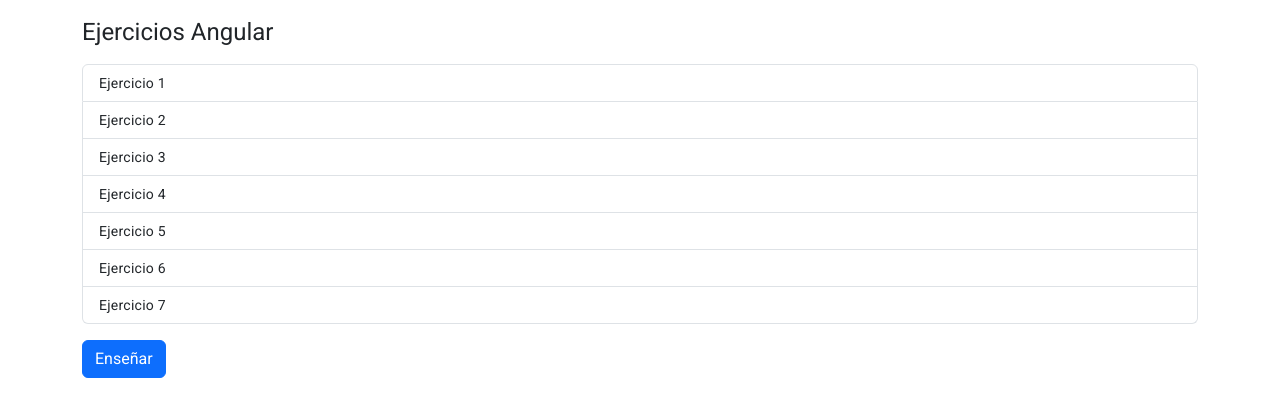
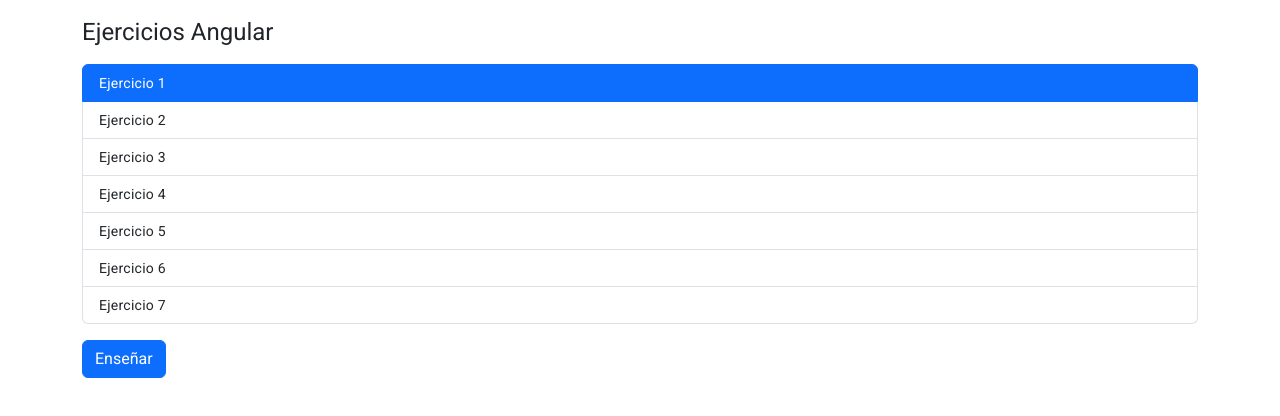
Before and after one commit to DannyBosonit/Ejercicios_Angular, an Angular app in the folder ejerciciosAngularApp/: page /exercises/exercise_1 in a window 1280 px wide. Shown: the top 416 px of the page. Built offline with nearby package versions, Linux system fonts and the light colour scheme.

Commit message:
update layout page component

```diff
--- a/ejerciciosAngularApp/src/app/exercises/exercises.module.ts
+++ b/ejerciciosAngularApp/src/app/exercises/exercises.module.ts
@@ -19,6 +19,7 @@
 import { MaterialModule } from '../material/material/material.module';
 import { Exercise5TraficLightComponent } from './components/exercise5-trafic-light/exercise5-trafic-light.component';
 import { Exercise5ColorControllerComponent } from './components/exercise5-color-controller/exercise5-color-controller.component';
+import { ExerciseListTitlePipe } from './pipes/exercise-list-title.pipe';
 
 @NgModule({
   declarations: [
@@ -38,6 +39,7 @@
     BlankSpacePipe,
     Exercise5TraficLightComponent,
     Exercise5ColorControllerComponent,
+    ExerciseListTitlePipe,
   ],
   imports: [
     CommonModule,
--- a/ejerciciosAngularApp/src/app/exercises/pages/layout-page/layout-page.component.html
+++ b/ejerciciosAngularApp/src/app/exercises/pages/layout-page/layout-page.component.html
@@ -1,22 +1,14 @@
 <h1 class="my-3">Ejercicios Angular</h1>
-<!-- <select class="form-select mb-3" name="Ejercicios">
-  <option routerLink="exercise_1">Ejercicio 1</option>
-  <option routerLink="exercise_2">Ejercicio 2</option>
-  <option routerLink="exercise_3">Ejercicio 3</option>
-  <option routerLink="exercise_4">Ejercicio 4</option>
-  <option routerLink="exercise_5">Ejercicio 5</option>
-  <option routerLink="exercise_6">Ejercicio 6</option>
-  <option routerLink="exercise_7">Ejercicio 7</option>
-</select> -->
 
 <ul class="list-group mb-3">
-  <li class="list-group-item" routerLink="exercise_1">Ejercicio 1</li>
-  <li class="list-group-item" routerLink="exercise_2">Ejercicio 2</li>
-  <li class="list-group-item" routerLink="exercise_3">Ejercicio 3</li>
-  <li class="list-group-item" routerLink="exercise_4">Ejercicio 4</li>
-  <li class="list-group-item" routerLink="exercise_5">Ejercicio 5</li>
-  <li class="list-group-item" routerLink="exercise_6">Ejercicio 6</li>
-  <li class="list-group-item" routerLink="exercise_7">Ejercicio 7</li>
+  <li
+    *ngFor="let exercise of exercises"
+    class="list-group-item"
+    routerLink="{{ exercise }}"
+    routerLinkActive="active"
+  >
+    {{ exercise | listItemTitle }}
+  </li>
 </ul>
 
 <router-outlet></router-outlet>
--- a/ejerciciosAngularApp/src/app/exercises/pages/layout-page/layout-page.component.ts
+++ b/ejerciciosAngularApp/src/app/exercises/pages/layout-page/layout-page.component.ts
@@ -6,4 +6,14 @@
   templateUrl: './layout-page.component.html',
   styles: ``,
 })
-export class LayoutPageComponent {}
+export class LayoutPageComponent {
+  public exercises: string[] = [
+    'exercise_1',
+    'exercise_2',
+    'exercise_3',
+    'exercise_4',
+    'exercise_5',
+    'exercise_6',
+    'exercise_7',
+  ];
+}
--- /dev/null
+++ b/ejerciciosAngularApp/src/app/exercises/pipes/exercise-list-title.pipe.ts
@@ -0,0 +1,10 @@
+import { Pipe, PipeTransform } from '@angular/core';
+
+@Pipe({
+  name: 'listItemTitle',
+})
+export class ExerciseListTitlePipe implements PipeTransform {
+  transform(value: string): string {
+    return value.replace('exercise_', 'Ejercicio ');
+  }
+}
```
